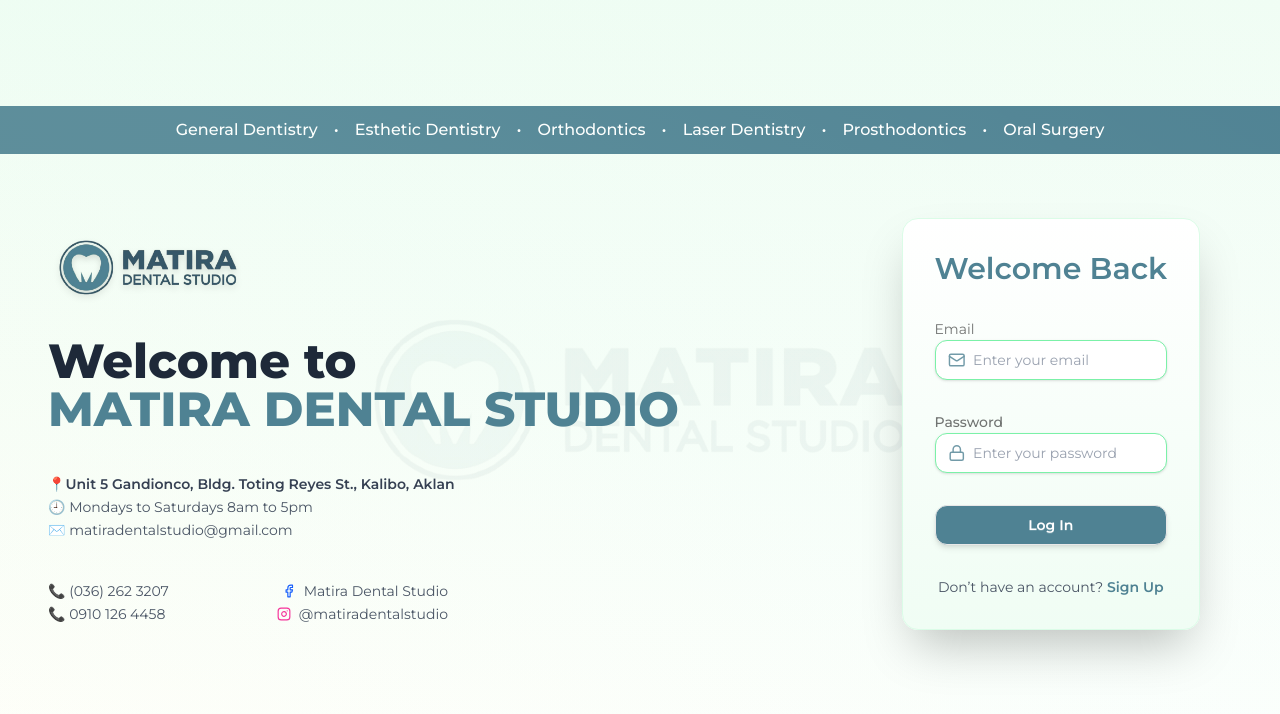
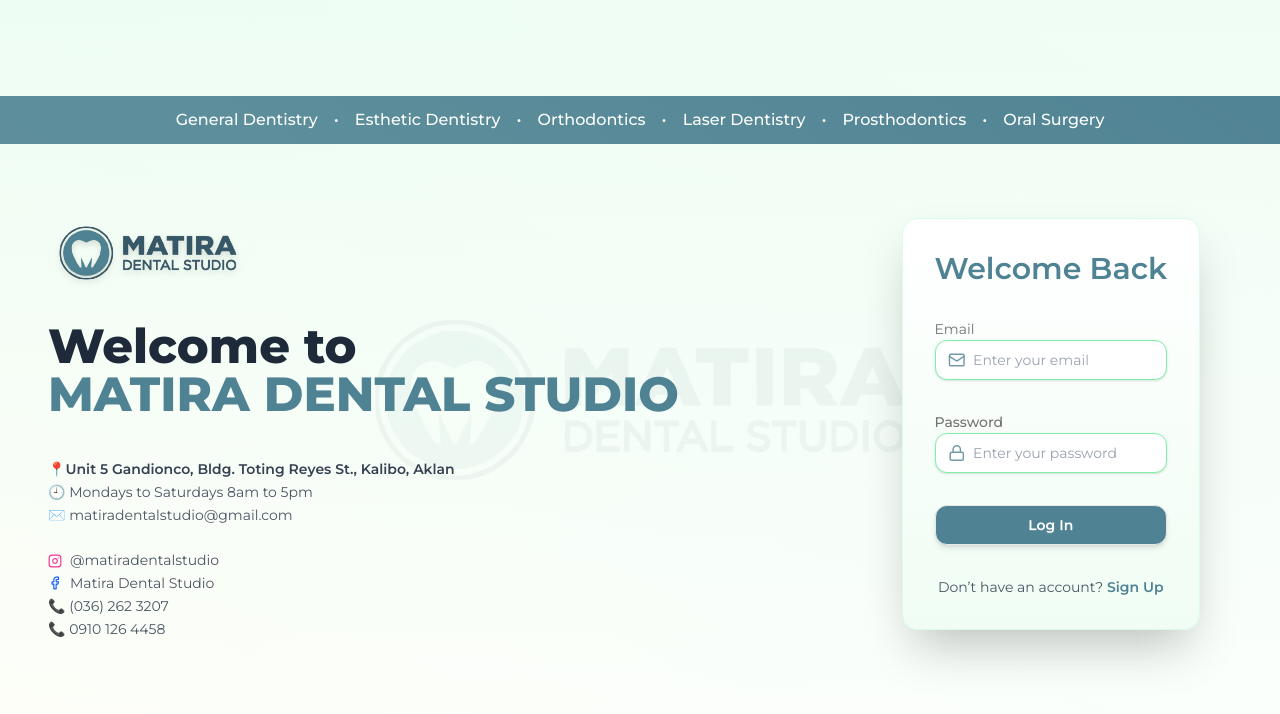
Before and after one commit to Noah202226/matira-dental-studio, a Next.js app: page / in a window 1280 px wide. Shown: the top 714 px of the page. Built offline with nearby package versions, Linux system fonts and the light colour scheme; no server answers.

Commit message:
final layout

```diff
--- a/app/components/landing/Hero.jsx
+++ b/app/components/landing/Hero.jsx
@@ -109,8 +109,12 @@ export default function Hero() {
             <p>🕘 Mondays to Saturdays 8am to 5pm</p>
             <p>✉️ matiradentalstudio@gmail.com</p>
             <br />
-            <div className="flex items-center gap-2 justify-between mt-4 w-[400px]">
-              <p>📞 (036) 262 3207</p>
+
+            <div className="flex items-center gap-2">
+              <Instagram size={14} className="text-pink-500" />
+              <p>@matiradentalstudio</p>
+            </div>
+
             <div className="flex items-center gap-2 justify-start">
               <Facebook
                 size={14}
@@ -118,15 +122,9 @@ export default function Hero() {
               />
               <p>Matira Dental Studio</p>
             </div>
-            </div>
 
-            <div className="flex items-center gap-2 justify-between w-[400px]">
+            <p>📞 (036) 262 3207</p>
             <p>📞 0910 126 4458</p>
-              <div className="flex items-center gap-2">
-                <Instagram size={14} className="text-pink-500" />
-                <p>@matiradentalstudio</p>
-              </div>
-            </div>
 
             {/* <p>👨‍⚕️ Dr. Daisy Ciprano - Matira</p>
             <p>👨‍⚕️ Dr. Ma. Dexely Matira - Delgado</p> */}
```
Lines whose indentation alone changed are shown as unchanged.
